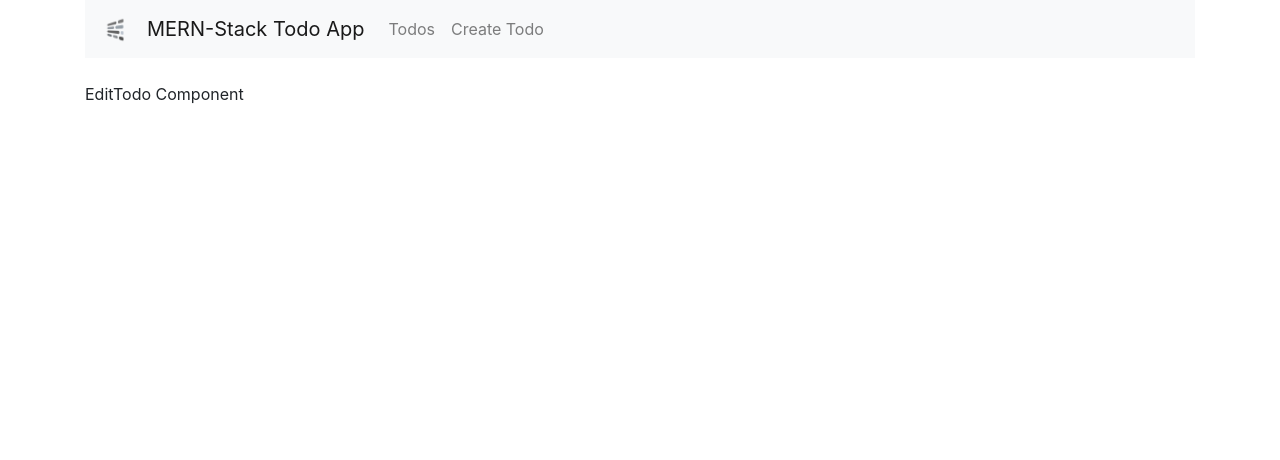
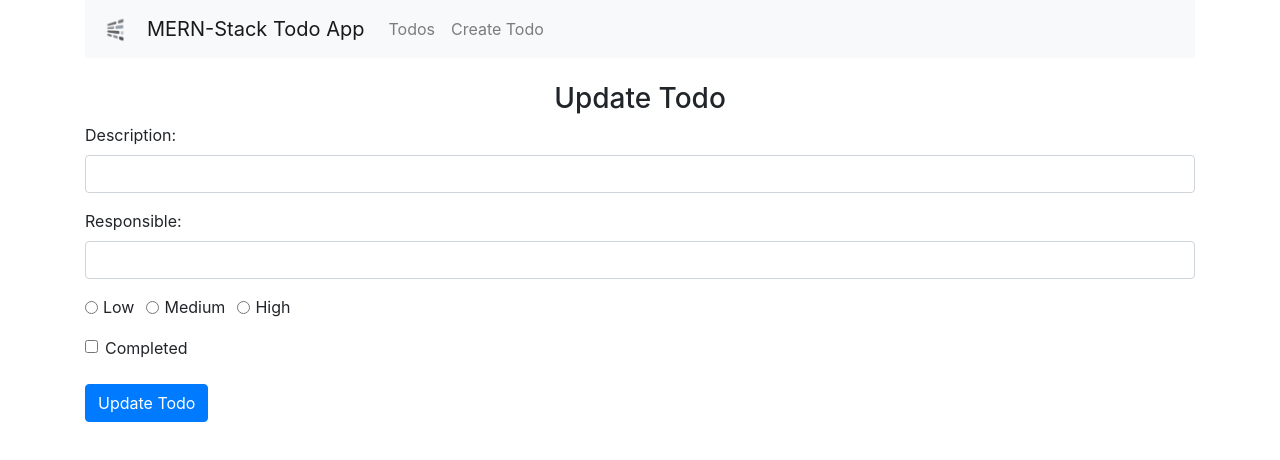
Before and after one commit to avpimblesr/mern-todo-app, a React (Create React App) app: page /edit/1 in a window 1280 px wide. Shown: the top 460 px of the page. Built offline with nearby package versions, Linux system fonts and the light colour scheme; no server answers; the HTML template or start-up script is replaced by a standard one.

Commit message:
Completed edit todo & app

```diff
--- a/src/components/edit-todo.component.jsx
+++ b/src/components/edit-todo.component.jsx
@@ -4,6 +4,12 @@
 class EditTodo extends React.Component {
   constructor(props) {
     super(props)
+
+    this.onChangeTodoDescription = this.onChangeTodoDescription.bind(this)
+    this.onChangeTodoResponsible = this.onChangeTodoResponsible.bind(this)
+    this.onChangeTodoPriority = this.onChangeTodoPriority.bind(this)
+    this.onChangeTodoCompleted = this.onChangeTodoCompleted.bind(this)
+    this.onSubmit = this.onSubmit.bind(this)
 
     this.state = {
       todo_description: '',
@@ -14,7 +20,7 @@
   }
 
   componentDidMount() {
-  axios.get('http://localhost:4001/todos'+ this.props.match.params.id)
+    axios.get('http://localhost:4001/todos' + this.props.match.params.id)
       .then(response => {
         this.setState({
           todo_description: response.data.todo_description,
@@ -28,11 +34,127 @@
       })
   }
 
+  onChangeTodoDescription(e) {
+    this.setState({
+      todo_description: e.target.value
+    })
+  }
+
+  onChangeTodoResponsible(e) {
+    this.setState({
+      todo_responsible: e.target.value
+    })
+  }
+
+  onChangeTodoPriority(e) {
+    this.setState({
+      todo_priority: e.target.value
+    })
+  }
+
+  onChangeTodoCompleted(e) {
+    this.setState({
+      todo_completed: !this.state.todo_completed
+    })
+  }
+
+  onSubmit(e) {
+    e.preventDefault();
+    const obj = {
+      todo_description: this.state.todo_description,
+      todo_responsible: this.state.todo_responsible,
+      todo_priority: this.state.todo_priority,
+      todo_completed: this.state.todo_completed
+    };
+    console.log(obj);
+    axios.post('http://localhost:4001/todos/update/' + this.props.match.params.id, obj)
+      .then(res => console.log(res.data));
+
+    this.props.history.push('/');
+  }
+
   render() {
     return (
-      <div>
-        <p>EditTodo Component</p>
+      <main>
+        <h3 align="center">Update Todo</h3>
+        <form onSubmit={this.onSubmit}>
+          <section className="form-group">
+            <label>Description:</label>
+            <input type="text"
+              className="form-control"
+              value={this.state.todo_description}
+              onChange={this.onChangeTodoDescripion}
+            />
+          </section>
+
+          <section className="form-group">
+            <label>Responsible:</label>
+            <input type="text"
+              className="form-control"
+              value={this.state.todo_responsible}
+              onChange={this.onChangeTodoResponsible}
+            />
+          </section>
+
+          <section className="form-group">
+            <div className="form-check form-check-inline">
+              <input className="form-check-input"
+                type="radio"
+                name="priorityOptions"
+                id="priorityLow"
+                value="Low"
+                checked={this.state.todo_priority === 'Low'}
+                onChange={this.onChangeTodoPriority}
+              />
+              <label className="form-check-label">Low</label>
             </div>
+
+            <div className="form-check form-check-inline">
+              <input className="form-check-input"
+                type="radio"
+                name="priorityOptions"
+                id="priorityMedium"
+                value="Medium"
+                checked={this.state.todo_priority === 'Medium'}
+                onChange={this.onChangeTodoPriority}
+              />
+              <label className="form-check-label">Medium</label>
+            </div>
+
+            <div className="form-check form-check-inline">
+              <input className="form-check-input"
+                type="radio"
+                name="priorityOptions"
+                id="priorityHigh"
+                value="High"
+                checked={this.state.todo_priority === 'High'}
+                onChange={this.onChangeTodoPriority}
+              />
+              <label className="form-check-label">High</label>
+            </div>
+          </section>
+
+          <section className="form-check">
+            <input className="form-check-input"
+              id="completedCheckbox"
+              type="checkbox"
+              name="completedCheckbox"
+              onChange={this.onChangeTodoCompleted}
+              checked={this.state.todo_completed}
+              value={this.state.todo_completed}
+            />
+            <label className="form-check-label" htmlFor="completedCheckbox">
+              Completed
+            </label>
+          </section>
+
+          <br />
+
+          <section className="form-group">
+            <input type="submit" value="Update Todo" className="btn btn-primary" />
+          </section>
+        </form>
+      </main>
     )
   }
 }
```
Lines whose indentation alone changed are shown as unchanged.
